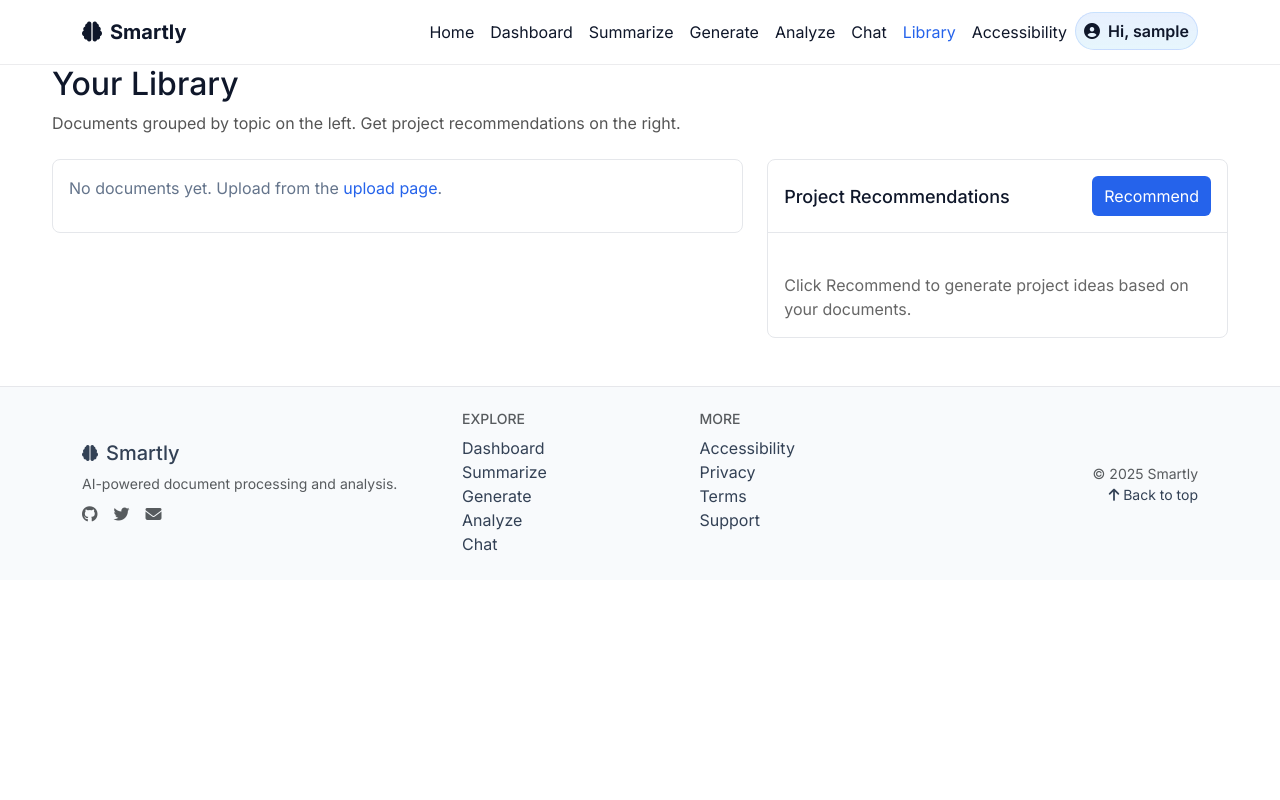
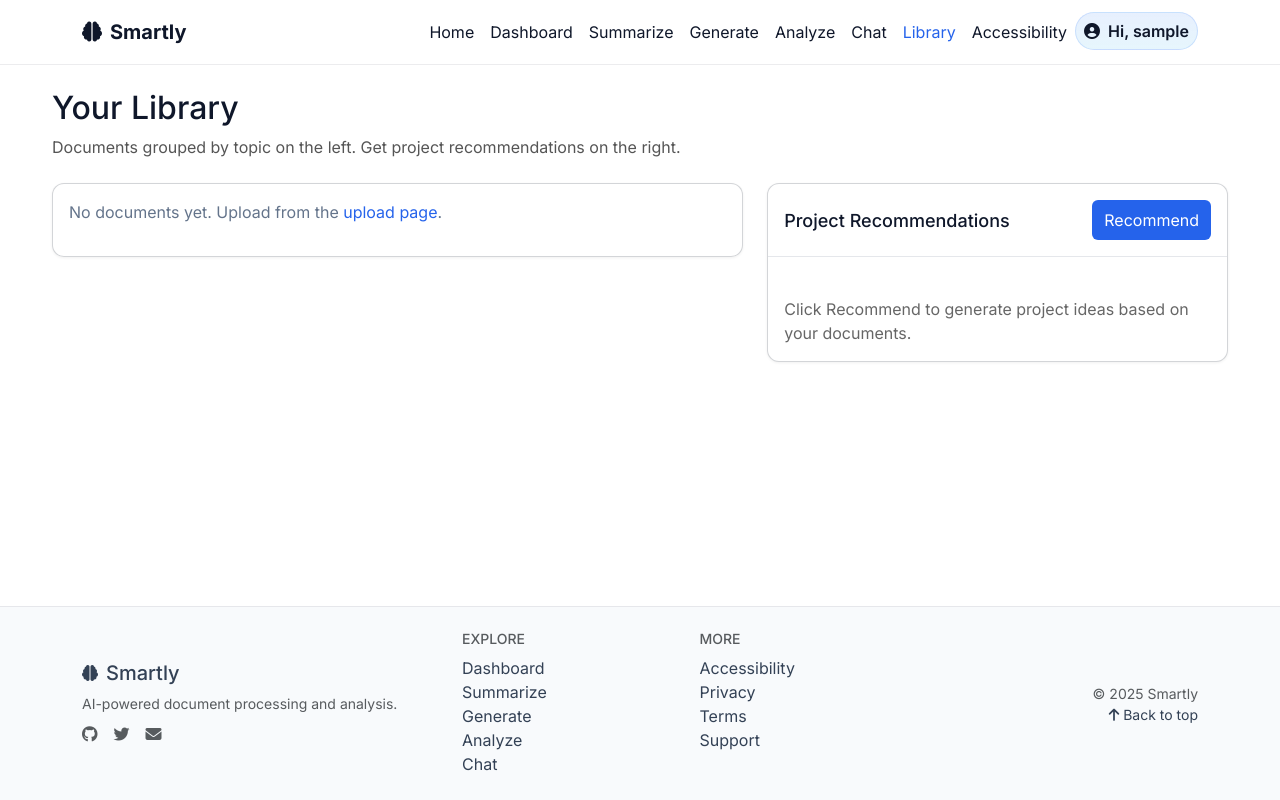
Before and after one commit to rohith7612/Smartly_sample, a Django app: page /library/ in a window 1280 px wide. Run offline with Django 4.2, Linux system fonts and the light colour scheme; the visitor is signed in with stand-in values (Sample User, id 1); data that the repository does not hold is empty; some libraries are stand-ins or nearby versions.

Commit message:
Added Good CSS for library

```diff
--- a/docprocessor/templates/docprocessor/library.html
+++ b/docprocessor/templates/docprocessor/library.html
@@ -1,8 +1,16 @@
 {% extends 'docprocessor/base.html' %}
 {% load static %}
 
+{% block extra_css %}
+<style>
+  body { display:flex; min-height:100vh; flex-direction:column; }
+  main { flex: 1 0 auto; }
+  .site-footer { margin-top: auto; }
+</style>
+{% endblock %}
+
 {% block content %}
-<div class="container" style="max-width: 1200px; margin: 0 auto;">
+<div class="container" style="max-width: 1200px; margin: 24px auto 0;">
   <h2 style="margin-bottom: 16px;">Your Library</h2>
   <p style="color: #555; margin-top: -8px; margin-bottom: 24px;">Documents grouped by topic on the left. Get project recommendations on the right.</p>
 
@@ -11,7 +19,7 @@
     <section style="flex: 3; min-width: 0;">
       {% if topics %}
         {% for topic in topics %}
-          <div style="background: #fff; border: 1px solid #e5e7eb; border-radius: 8px; margin-bottom: 16px;">
+          <div class="card feature-card" style="margin-bottom: 16px;">
             <div style="padding: 12px 16px; border-bottom: 1px solid #e5e7eb; display: flex; justify-content: space-between; align-items: center;">
               <h3 style="margin: 0; font-size: 18px;">{{ topic.name }}</h3>
               <span style="font-size: 12px; color: #666;">{{ topic.documents|length }} docs</span>
@@ -38,7 +46,7 @@
           </div>
         {% endfor %}
       {% else %}
-        <div style="background: #fff; border: 1px solid #e5e7eb; border-radius: 8px; padding: 16px;">
+        <div class="card feature-card" style="padding: 16px;">
           <p>No documents yet. Upload from the <a href="{% url 'upload_document' %}">upload page</a>.</p>
         </div>
       {% endif %}
@@ -46,7 +54,7 @@
 
     <!-- Right: Recommendations -->
     <aside style="flex: 2; min-width: 300px;">
-      <div style="background: #fff; border: 1px solid #e5e7eb; border-radius: 8px;">
+      <div class="card feature-card">
         <div style="padding: 16px; border-bottom: 1px solid #e5e7eb; display: flex; justify-content: space-between; align-items: center;">
           <h3 style="margin: 0; font-size: 18px;">Project Recommendations</h3>
           <button id="recommendBtn" style="background: #2563eb; color: #fff; border: none; border-radius: 6px; padding: 8px 12px; cursor: pointer;">Recommend</button>
```
